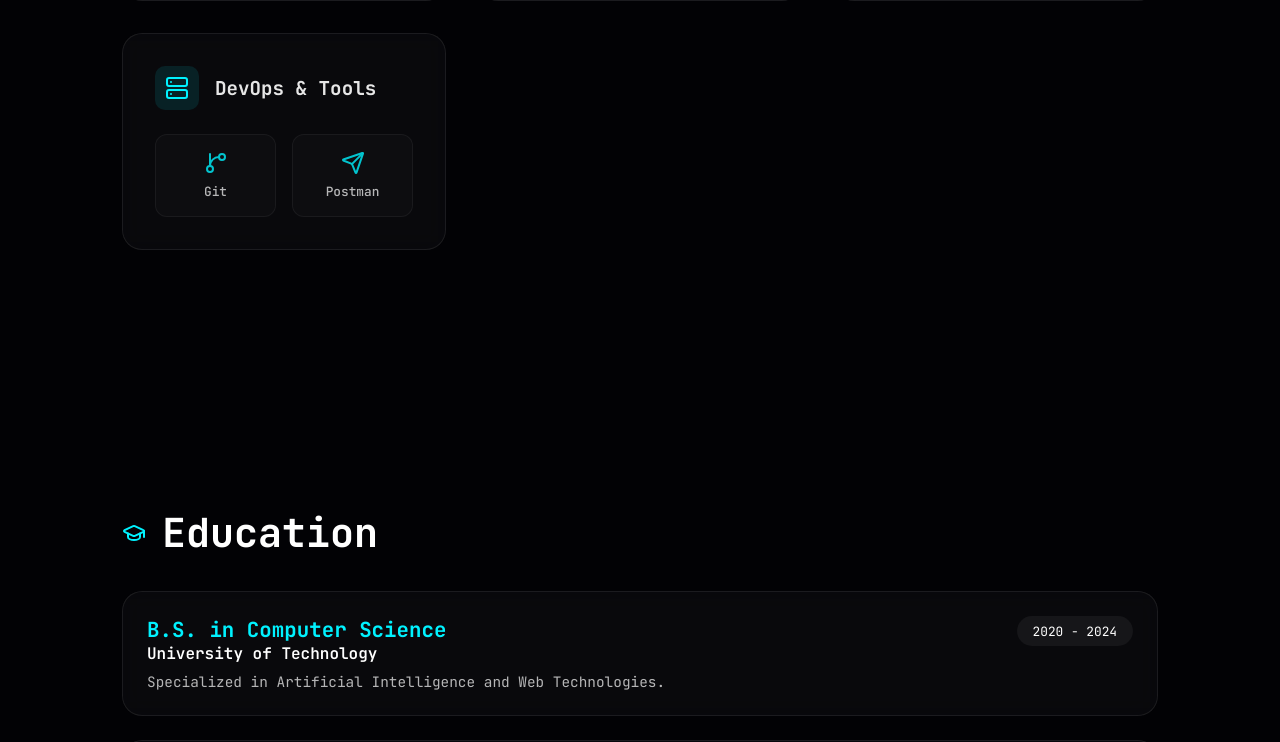
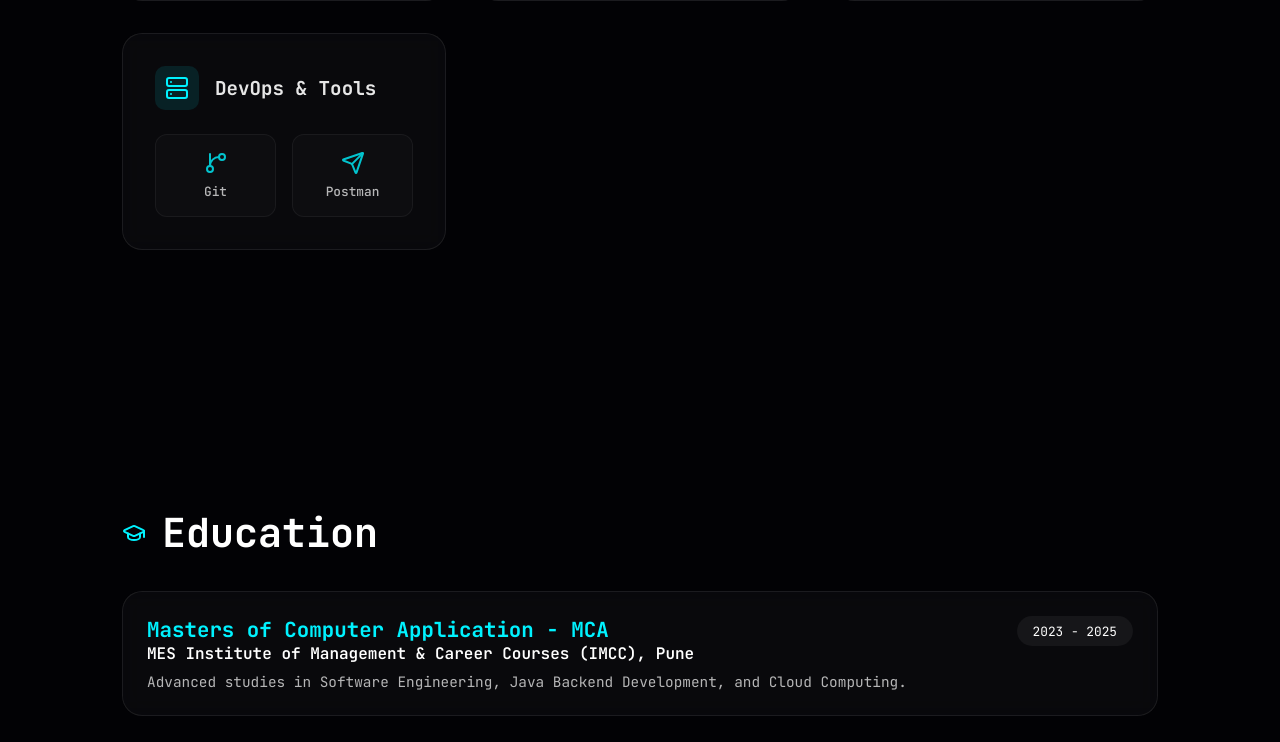
Before and after one commit to durgeshkhire/portfolio, a Next.js app: page / in a window 1280 px wide. Shown: the part 2007-2749 px from the top of the page. Built offline with nearby package versions, Linux system fonts and the light colour scheme; no server answers.

Commit message:
Update Education section with MCA details

```diff
--- a/app/page.tsx
+++ b/app/page.tsx
@@ -12,16 +12,10 @@ import { GraduationCap, Award, Briefcase, Trophy, ChevronRight, Code } from "luc
 
 const education = [
   {
-    school: "University of Technology",
-    degree: "B.S. in Computer Science",
-    year: "2020 - 2024",
-    description: "Specialized in Artificial Intelligence and Web Technologies."
-  },
-  {
-    school: "High School Academy",
-    degree: "Pre-Engineering",
-    year: "2018 - 2020",
-    description: "Focused on Mathematics and Physics."
+    school: "MES Institute of Management & Career Courses (IMCC), Pune",
+    degree: "Masters of Computer Application - MCA",
+    year: "2023 - 2025",
+    description: "Advanced studies in Software Engineering, Java Backend Development, and Cloud Computing."
   }
 ];
 
```
